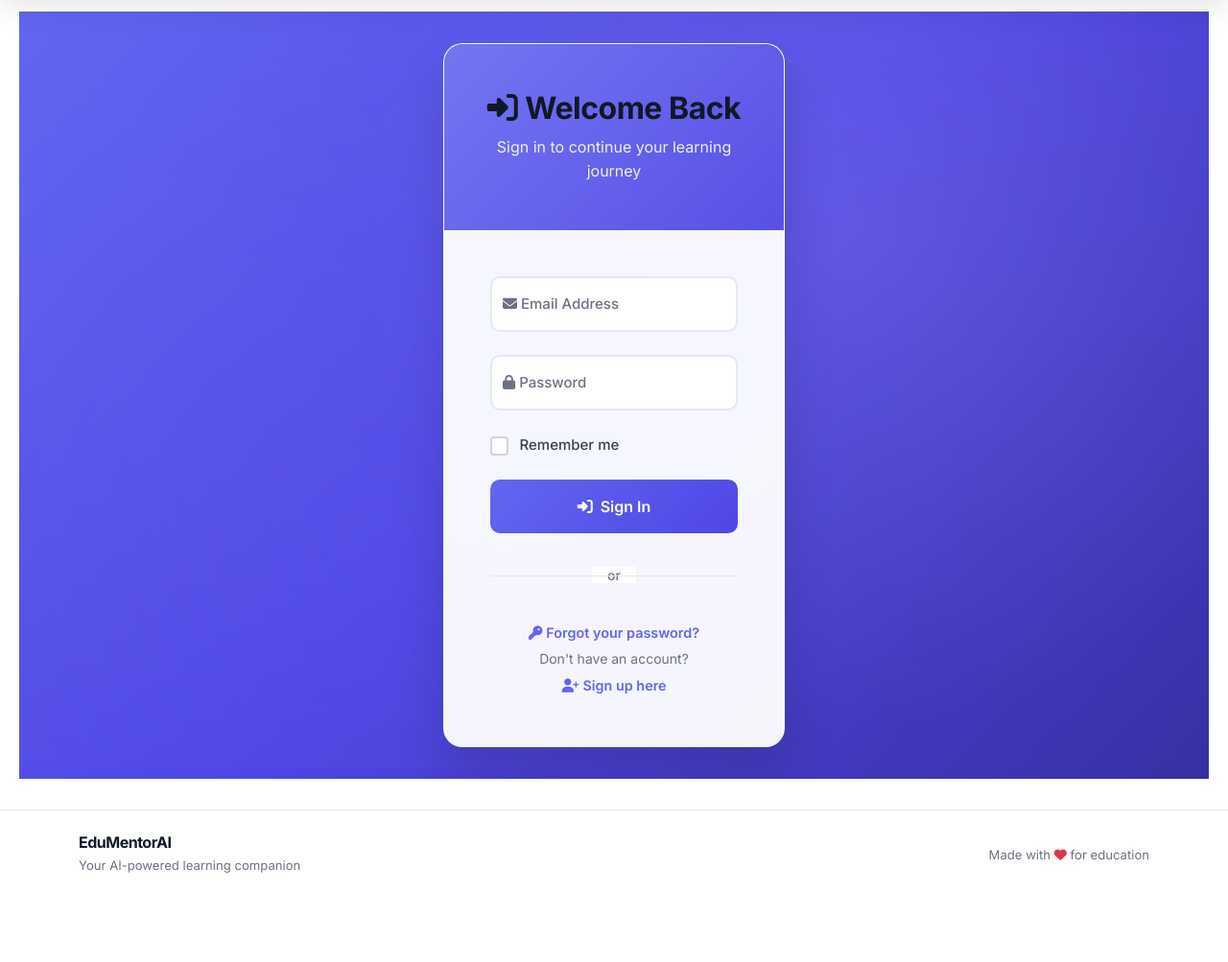
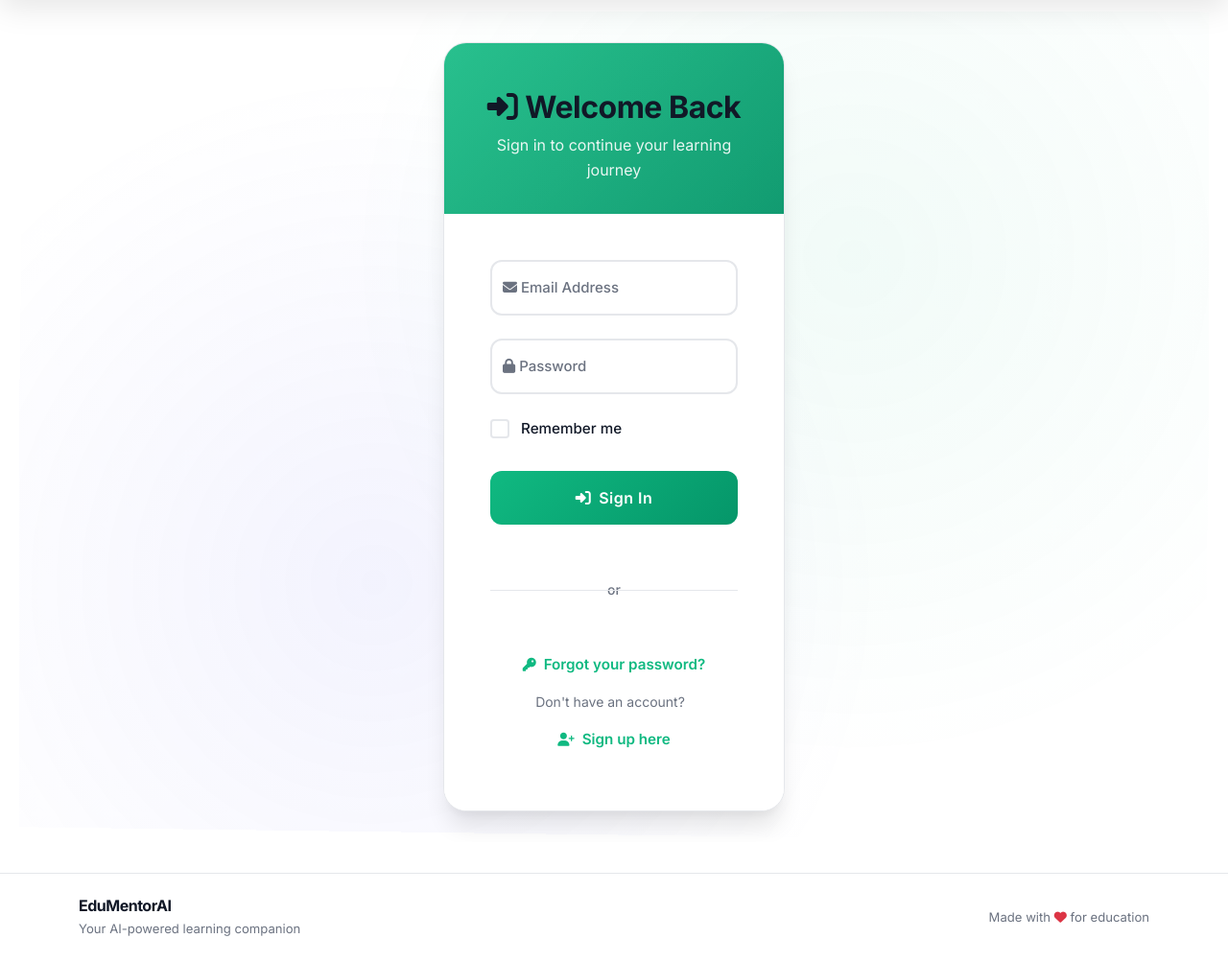
Before and after one commit to EyadAmgad/EduMentorAI, a Django app: page /accounts/login/ in a window 1280 px wide. Shown: the part 88-1091 px from the top of the page at 96% size. Before the commit the page ends 998 px from the top, so only its background shows below. Run offline with Django 4.2, Linux system fonts and the light colour scheme.

Commit message:
Enhance login page styling with improved dark mode support

```diff
--- a/src/static/css/login.css
+++ b/src/static/css/login.css
@@ -1,12 +1,17 @@
+/* Enhanced Login Page Styles with Dark Mode Support */
+
+/* Auth Hero Background */
 .auth-hero {
-        background: linear-gradient(135deg, #6366f1 0%, #4f46e5 50%, #3730a3 100%);
-        min-height: 100vh;
-        display: flex;
-        align-items: center;
-        position: relative;
-        overflow: hidden;
+    background: var(--background-color);
+    min-height: 100vh;
+    display: flex;
+    align-items: center;
+    position: relative;
+    overflow: hidden;
+    transition: background-color 0.3s ease;
 }
 
+/* Animated background elements */
 .auth-hero::before {
     content: '';
     position: absolute;
@@ -31,21 +42,31 @@
     width: 100%;
 }
 
+/* Enhanced Auth Card */
 .auth-card {
-    background: rgba(255, 255, 255, 0.95);
+    background: var(--card-bg);
     backdrop-filter: blur(20px);
-    border-radius: 20px;
-    box-shadow: 0 25px 50px rgba(0,0,0,0.15);
-    max-width: 2000px;
+    border-radius: 24px;
+    box-shadow: var(--shadow-xl);
+    max-width: 450px;
     width: 100%;
-    border: 1px solid rgba(255, 255, 255, 0.2);
+    border: 1px solid var(--border-color);
     overflow: hidden;
+    transition: all 0.3s ease;
+    margin: 2rem auto;
 }
 
+[data-theme="dark"] .auth-card {
+    background: rgba(15, 23, 42, 0.95);
+    border: 1px solid var(--border-color-dark);
+    box-shadow: 0 25px 50px rgba(0, 0, 0, 0.4), 0 0 0 1px rgba(255, 255, 255, 0.05);
+}
+
+/* Modern Header Design */
 .auth-header {
-    background: linear-gradient(135deg, #6366f1, #4f46e5);
+    background: linear-gradient(135deg, var(--primary-color) 0%, var(--primary-dark) 100%);
     color: white;
-    padding: 3rem 2rem;
+    padding: 3rem 2rem 2rem;
     text-align: center;
     position: relative;
 }
@@ -69,89 +90,111 @@
     font-size: 2rem;
     font-weight: 700;
     margin-bottom: 0.5rem;
+    letter-spacing: -0.5px;
 }
 
 .auth-subtitle {
     font-size: 1rem;
     opacity: 0.9;
     margin-bottom: 0;
+    font-weight: 400;
 }
 
+/* Enhanced Form Body */
 .auth-body {
     padding: 3rem;
+    background: var(--card-bg);
+    color: var(--text-primary);
 }
 
+/* Floating Form Fields */
 .form-floating {
     margin-bottom: 1.5rem;
+    position: relative;
 }
 
 .form-floating label {
-    color: #6b7280;
+    color: var(--text-secondary);
+    font-weight: 500;
+    transition: color 0.3s ease;
+}
+
+.form-control {
+    background: var(--input-bg);
+    border: 2px solid var(--border-color);
+    border-radius: 12px;
+    color: var(--text-primary);
+    padding: 1rem 1.25rem;
+    font-size: 1rem;
+    transition: all 0.3s ease;
     font-weight: 500;
 }
 
-.form-control {
-    background: #f8fafc;
-    border: 2px solid #e2e8f0;
-    border-radius: 10px;
-    color: #1f2937;
-    padding: 1rem 1.25rem;
-    font-size: 1rem;
-    transition: all 0.3s ease;
-}
-
 .form-control:focus {
-    border-color: #6366f1;
-    box-shadow: 0 0 0 3px rgba(99, 102, 241, 0.1);
+    border-color: var(--primary-color);
+    box-shadow: 0 0 0 4px rgba(16, 185, 129, 0.1);
     outline: none;
-    background: white;
+    background: var(--card-bg);
+    transform: translateY(-2px);
 }
 
 .form-control::placeholder {
-    color: #9ca3af;
+    color: var(--text-muted);
+    font-weight: 400;
 }
 
+/* Enhanced Checkbox */
 .form-check {
-    margin-bottom: 1.5rem;
+    margin-bottom: 2rem;
+    display: flex;
+    align-items: center;
+    gap: 0.75rem;
 }
 
 .form-check-input {
-    width: 1.2rem;
-    height: 1.2rem;
-    border: 2px solid #d1d5db;
-    border-radius: 4px;
-    background: white;
-    transition: all 0.2s ease;
+    width: 1.25rem;
+    height: 1.25rem;
+    border: 2px solid var(--border-color);
+    border-radius: 6px;
+    background: var(--input-bg);
+    transition: all 0.3s ease;
+    position: relative;
+    margin: 0;
 }
 
 .form-check-input:checked {
-    background-color: #6366f1;
-    border-color: #6366f1;
+    background-color: var(--primary-color);
+    border-color: var(--primary-color);
 }
 
 .form-check-input:focus {
-    border-color: #6366f1;
-    box-shadow: 0 0 0 3px rgba(99, 102, 241, 0.1);
+    border-color: var(--primary-color);
+    box-shadow: 0 0 0 4px rgba(16, 185, 129, 0.1);
 }
 
 .form-check-label {
-    color: #374151;
+    color: var(--text-primary);
     font-weight: 500;
-    margin-left: 0.5rem;
+    font-size: 0.95rem;
+    cursor: pointer;
+    user-select: none;
 }
 
+/* Enhanced Auth Button */
 .btn-auth {
-    background: linear-gradient(135deg, #6366f1, #4f46e5);
+    background: linear-gradient(135deg, var(--primary-color) 0%, var(--primary-dark) 100%);
     border: none;
     color: white;
     font-weight: 600;
     padding: 1rem 2rem;
-    border-radius: 10px;
+    border-radius: 12px;
     width: 100%;
     font-size: 1rem;
     transition: all 0.3s ease;
     position: relative;
     overflow: hidden;
+    letter-spacing: 0.5px;
+    margin-bottom: 1rem;
 }
 
 .btn-auth::before {
@@ -170,14 +213,20 @@
 }
 
 .btn-auth:hover {
-    transform: translateY(-2px);
-    box-shadow: 0 10px 25px rgba(99, 102, 241, 0.3);
+    transform: translateY(-3px);
+    box-shadow: 0 15px 35px rgba(16, 185, 129, 0.4);
+    background: linear-gradient(135deg, var(--primary-dark) 0%, var(--primary-color) 100%);
 }
 
+.btn-auth:active {
+    transform: translateY(-1px);
+}
+
+/* Modern Divider */
 .divider {
     position: relative;
     text-align: center;
-    margin: 2rem 0;
+    margin: 2.5rem 0;
 }
 
 .divider::before {
@@ -187,64 +236,124 @@
     left: 0;
     right: 0;
     height: 1px;
-    background: #e5e7eb;
+    background: var(--border-color);
 }
 
 .divider span {
-    background: rgba(255, 255, 255, 0.95);
-    padding: 0 1rem;
-    color: #6b7280;
+    background: var(--card-bg);
+    padding: 0 1.5rem;
+    color: var(--text-secondary);
     font-size: 0.875rem;
     font-weight: 500;
 }
 
+/* Enhanced Auth Links */
 .auth-links {
     text-align: center;
+    line-height: 1.8;
 }
 
 .auth-link {
-    color: #6366f1;
+    color: var(--primary-color);
     text-decoration: none;
     font-weight: 600;
-    font-size: 0.9rem;
-    transition: all 0.2s ease;
-    display: inline-block;
-    margin: 0.25rem 0;
+    font-size: 0.95rem;
+    transition: all 0.3s ease;
+    display: inline-flex;
+    align-items: center;
+    gap: 0.5rem;
+    margin: 0.5rem 0;
+    padding: 0.25rem 0;
 }
 
 .auth-link:hover {
-    color: #4f46e5;
-    text-decoration: underline;
+    color: var(--primary-dark);
+    text-decoration: none;
     transform: translateY(-1px);
 }
 
 .auth-link i {
-    margin-right: 0.25rem;
+    font-size: 0.875rem;
+    transition: transform 0.3s ease;
 }
 
-.alert {
-    border-radius: 10px;
-    border: none;
-    box-shadow: 0 4px 6px rgba(0,0,0,0.1);
-    margin-bottom: 2rem;
+.auth-link:hover i {
+    transform: translateX(2px);
 }
 
+/* Enhanced Alerts */
+.alert {
+    border-radius: 12px;
+    border: 1px solid var(--border-color);
+    background: var(--card-bg);
+    color: var(--text-primary);
+    box-shadow: var(--shadow-sm);
+    margin-bottom: 2rem;
+    padding: 1rem 1.25rem;
+}
+
+.alert-danger {
+    background: rgba(239, 68, 68, 0.1);
+    border-color: rgba(239, 68, 68, 0.3);
+    color: #dc2626;
+}
+
+[data-theme="dark"] .alert-danger {
+    background: rgba(239, 68, 68, 0.15);
+    border-color: rgba(239, 68, 68, 0.4);
+    color: #fca5a5;
+}
+
+/* Form Validation */
 .invalid-feedback {
     color: #dc2626;
     font-size: 0.875rem;
-    margin-top: 0.25rem;
+    margin-top: 0.5rem;
+    font-weight: 500;
+}
+
+[data-theme="dark"] .invalid-feedback {
+    color: #fca5a5;
 }
 
 .form-control.is-invalid {
     border-color: #dc2626;
+    background: rgba(239, 68, 68, 0.05);
 }
 
 .form-control.is-invalid:focus {
     border-color: #dc2626;
-    box-shadow: 0 0 0 3px rgba(220, 38, 38, 0.1);
+    box-shadow: 0 0 0 4px rgba(220, 38, 38, 0.1);
+    background: var(--card-bg);
 }
 
-/* Responsive */
+[data-theme="dark"] .form-control.is-invalid {
+    background: rgba(239, 68, 68, 0.1);
+}
+
+/* Loading State */
+.btn-auth:disabled {
+    opacity: 0.7;
+    cursor: not-allowed;
+    transform: none;
+}
+
+.btn-auth .spinner-border {
+    width: 1rem;
+    height: 1rem;
+    margin-right: 0.5rem;
+}
+
+/* Focus Indicators for Accessibility */
+.form-control:focus-visible,
+.form-check-input:focus-visible,
+.btn-auth:focus-visible,
+.auth-link:focus-visible {
+    outline: 2px solid var(--primary-color);
+    outline-offset: 2px;
+}
+
+/* Enhanced Responsive Design */
 @media (max-width: 768px) {
     .auth-hero {
         padding: 1rem;
@@ -264,11 +406,60 @@
     }
 
     .auth-body {
-        padding: 2rem 1.5rem;
+        padding: 1.5rem 1rem;
+    }
+
+    .form-control {
+        padding: 0.875rem 1rem;
     }
 }
 
+/* Animation Enhancements */
+.auth-card {
+    animation: slideUp 0.6s ease-out;
+}
 
-.password-requirements{
-    background: var(--background-color);
+@keyframes slideUp {
+    from {
+        opacity: 0;
+        transform: translateY(30px);
+    }
+    to {
+        opacity: 1;
+        transform: translateY(0);
+    }
 }
+
+/* Hover Effects for Interactive Elements */
+.form-floating:hover .form-control {
+    border-color: var(--primary-color);
+}
+
+.form-check:hover .form-check-input {
+    border-color: var(--primary-color);
+}
+
+/* Enhanced Visual Hierarchy */
+.auth-links > span {
+    color: var(--text-secondary);
+    font-size: 0.875rem;
+    margin-right: 0.5rem;
+}
+
+.auth-links > br {
+    line-height: 2.5;
+}
+
+/* Dark mode specific enhancements */
+[data-theme="dark"] .form-control {
+    background: rgba(15, 23, 42, 0.8);
+}
+
+[data-theme="dark"] .form-control:focus {
+    background: var(--card-bg);
+    box-shadow: 0 0 0 4px rgba(34, 197, 94, 0.15);
+}
+
+[data-theme="dark"] .btn-auth:hover {
+    box-shadow: 0 15px 35px rgba(34, 197, 94, 0.3);
+}
```
Also changed, not shown: other parts of src/static/css/login.css (+42 -3 lines).
